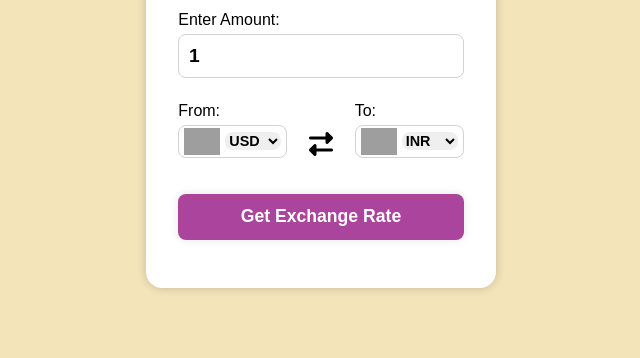
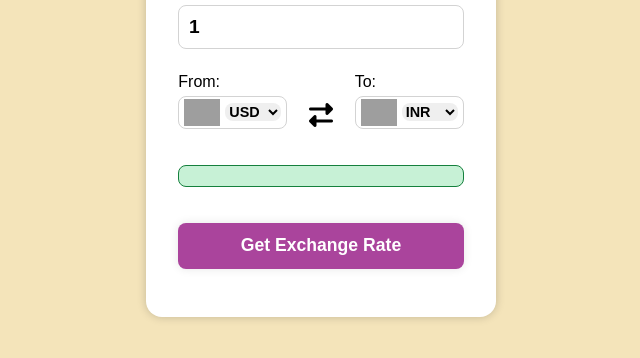
Before and after one commit to architkakkar/Currency-Convertor-JS, a plain HTML site: page index.html in a window 1280 px wide. Shown: the part 300-658 px from the top of the page, without its empty margins (319-959 px from the left). Drawn offline with Linux system fonts and the light colour scheme; no server answers; grey boxes are pictures that could not be loaded; a web font is replaced by a local one.

Commit message:
Green bg & text for final message box.

```diff
--- a/style.css
+++ b/style.css
@@ -92,7 +92,12 @@ form input {
 }
 
 .msg {
+  padding: 10px 0;
   margin: 2.25rem 0;
+  background-color: #22c55e40;
+  color: rgb(21 128 61);
+  border: 1px solid rgb(21 128 61);
+  border-radius: 0.5rem;
   text-align: center;
   font-weight: 600;
   font-size: 1.1rem;
```
